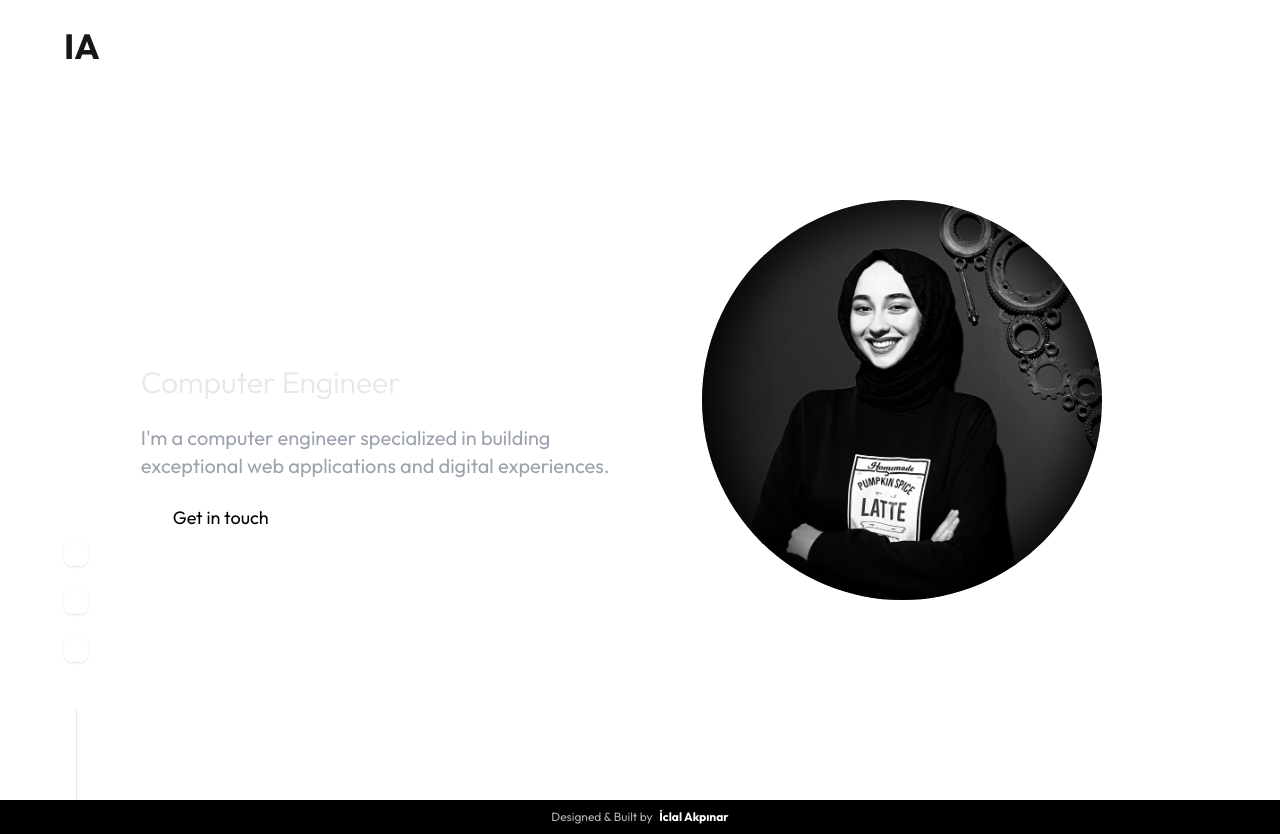
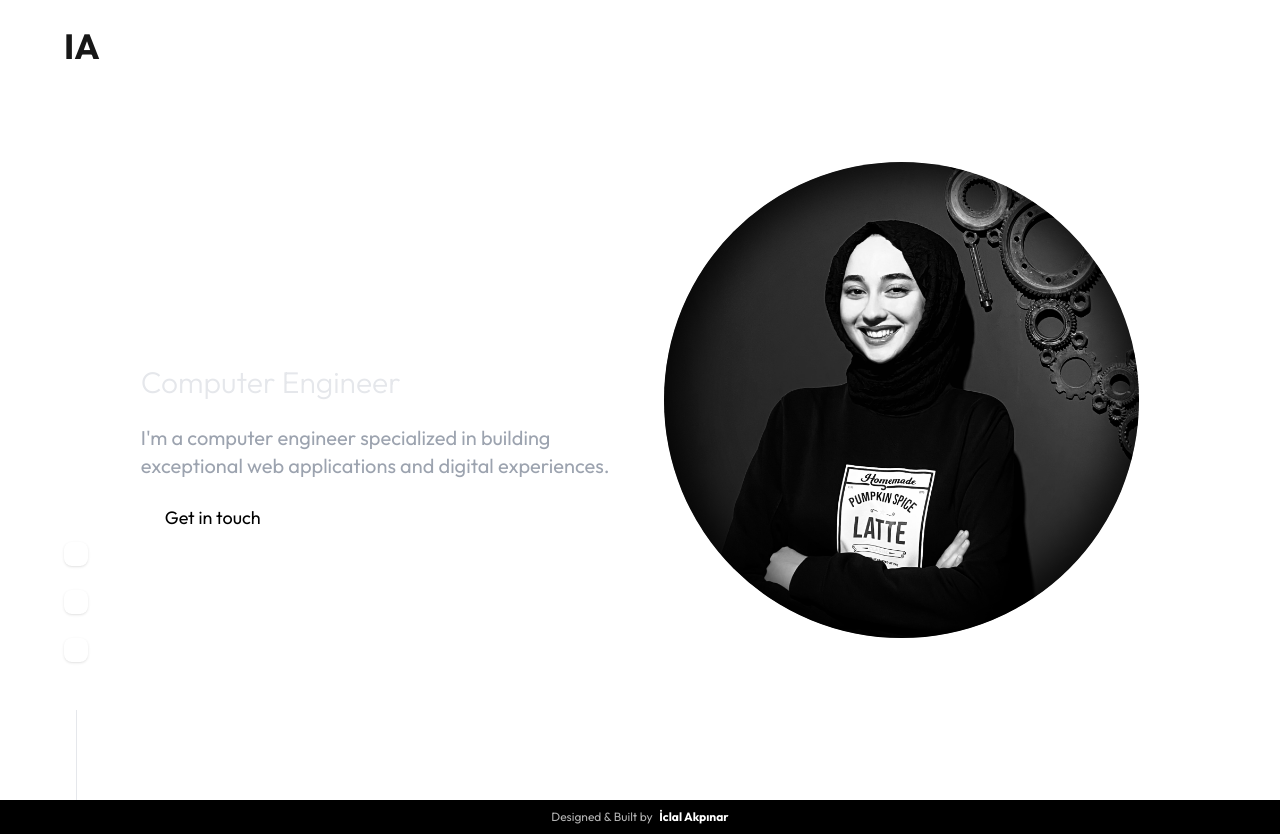
Before and after one commit to IclalAkpinar/iclalakpinar-portfolio, a Next.js app: page / in a window 1280 px wide. Built offline with nearby package versions, Linux system fonts and the light colour scheme.

Commit message:
fixed general

```diff
--- a/src/app/page.tsx
+++ b/src/app/page.tsx
@@ -39,7 +39,7 @@ export default function Home({}: PageProps) {
           <Navbar />
         </div>
 
-        <main className="min-h-screen w-full pt-">
+        <main className="min-h-screen w-full">
           <Hero isVisible={showContent} />
         </main>
 
--- a/src/components/Hero.tsx
+++ b/src/components/Hero.tsx
@@ -9,7 +9,7 @@ interface HeroProps {
 
 export const Hero = ({ isVisible }: HeroProps) => {
   return (
-    <section className="min-h-screen flex items-center justify-center px-4 md:px-0 py-20 sm:py-0">
+    <section className="min-h-screen flex items-center justify-center px-4 md:px-0 py-20 md:py-0">
       <div
         className={`w-[90vw] lg:w-[78vw] max-w-7xl mx-auto grid md:grid-cols-2 gap-12 items-center
         transition-all duration-500`}
@@ -51,10 +51,10 @@ export const Hero = ({ isVisible }: HeroProps) => {
           >
             {IndividualData.description}
           </p>
-          <div>
+          <div className="mt-10">
             <a
               href={`mailto:${IndividualData.mail}`}
-              className={`px-6 py-2.5 sm:px-8 sm:py-3 bg-white text-black rounded-full
+              className={`px-4 py-2 sm:px-6 sm:py-3 bg-white text-black rounded-full
   hover:bg-gray-200 transition-all duration-300 text-base sm:text-lg cursor-pointer
   delay-700 ${
     isVisible ? "translate-y-0 opacity-100" : "translate-y-24 opacity-0"
@@ -67,7 +67,7 @@ export const Hero = ({ isVisible }: HeroProps) => {
 
         {/* Right Column - Image */}
         <div
-          className={`relative aspect-square w-full max-w-[400px] mx-auto order-1 md:order-2
+          className={`relative aspect-square w-full max-w-[500px] mx-auto order-1 md:order-2
     transition-all duration-500 delay-300
     ${isVisible ? "translate-y-0 opacity-100" : "translate-y-24 opacity-0"}`}
         >
--- a/src/components/Navbar.tsx
+++ b/src/components/Navbar.tsx
@@ -45,7 +45,7 @@ export default function Navbar() {
     >
       <SideBar open={sideBarOpen} close={() => setSideBarOpen(false)} />
       <div className="h-[60px] w-full flex items-center justify-center">
-        <div className="w-[95vw] sm:w-[90vw] mx-auto h-full rounded-b-full flex items-center justify-between">
+        <div className="w-[90vw] sm:w-[90vw] mx-auto h-full rounded-b-full flex items-center justify-between">
           <a href="/">
             <label className="text-[35px] hover:scale-[1.03] font-bold duration-300 cursor-pointer">
               {IndividualData.icon}
--- a/src/components/Welcome.tsx
+++ b/src/components/Welcome.tsx
@@ -26,7 +26,7 @@ export const Welcome = ({ onComplete }: { onComplete: () => void }) => {
               sequence={["WELCOME TO THE PORTFOLIO OF", () => handleComplete()]}
               wrapper="h1"
               speed={10}
-              className="text-xl lg:text-3xl text-white font-light"
+              className="text-xl lg:text-2xl 2xl:text-3xl text-white font-semibold"
               cursor={true}
             />
           </div>
--- a/src/models/individual.data.ts
+++ b/src/models/individual.data.ts
@@ -7,6 +7,6 @@ export const IndividualData = {
   phone: "+90 551 944 2404",
   mail: "iclalakpinar2404@gmail.com",
   instagram: "https://www.instagram.com/icll._/",
-  linkedin: "https://www.linkedin.com/in/İclalAkpınar/",
+  linkedin: "https://www.linkedin.com/in/iclal-akpınar-59992a234",
   github: "https://github.com/IclalAkpinar",
 };
```
